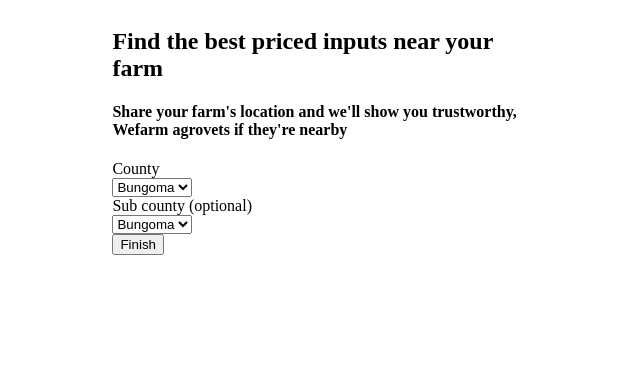
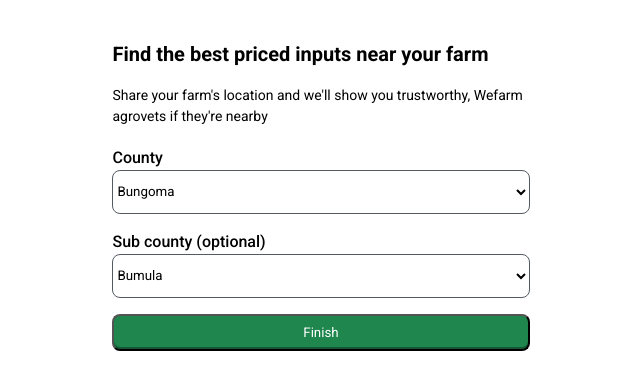
Before and after one commit to adedayojs/Wefarm, a plain HTML site: page connect.html in a window 1280 px wide. Shown: the whole page, without its empty margins (319-959 px from the left). Drawn offline with Linux system fonts and the light colour scheme.

Commit message:
Finsihed Second page

```diff
--- a/connect.css
+++ b/connect.css
@@ -1,11 +1,56 @@
-.form-section{
-    width: 100%;
+* {
+  font-family: Roboto;
+  font-style: normal;
+  text-align: left;
+  letter-spacing: 0em;
+}
+.form-section {
+  width: 100%;
+  padding: 1em;
+}
+.title {
+  font-size: 20px;
+  font-weight: 700;
+  line-height: 26px;
+}
+.title-2 {
+  font-family: Roboto;
+  font-size: 14px;
+  font-weight: 400;
+  line-height: 21px;
+}
+
+label {
+  font-size: 16px;
+  font-weight: 500;
+  line-height: 24px;
+}
+select {
+  width: 100%;
+  height: 44px;
+  border: 1px solid #545962;
+  box-sizing: border-box;
+  border-radius: 8px;
+  background: white;
+}
+.county-form button {
+  width: 100%;
+  padding: 8px 10px;
+  height: 37px;
+  background: #1f864e;
+  box-shadow: inset 0px -2px 0px rgba(0, 0, 0, 0.35);
+  border-radius: 8px;
+  text-align: center;
+  color: #fff;
+}
+.county-form section {
+  margin: 1em auto;
 }
 
 /* Responsiveness  */
 
 @media (min-width: 769px) {
-    .form-section{
-        width: 33%;
-    }
+  .form-section {
+    width: 33%;
   }
+}
--- a/connect.html
+++ b/connect.html
@@ -8,6 +8,9 @@
     <title>Join Wefarm: Where farmers succeed Together</title>
     <link rel="stylesheet" href="style.css" />
     <link rel="stylesheet" href="connect.css" />
+    <link
+        href='http://fonts.googleapis.com/css?family=Roboto:400,100,100italic,300,300italic,400italic,500,500italic,700,700italic,900italic,900'
+        rel='stylesheet' type='text/css'>
 </head>
 
 <body>
@@ -15,24 +18,27 @@
         <section class="form-section">
             <h1 class="title">Find the best priced inputs near your farm</h1>
 
-            <h4>
+            <h4 class="title-2">
                 Share your farm's location and we'll show you trustworthy, Wefarm
                 agrovets if they're nearby
             </h4>
 
-            <form class="phone-form form">
+            <form class="county-form form">
                 <section>
                     <label for="county"> County </label>
-                    <select id="county">
-                        <option>Bungoma</option>
-                        <option>Kericho</option>
+                    <select name="county" id="county">
+                        <option value="Bungoma">Bungoma</option>
+                        <option value="Kericho">Kericho</option>
                     </select>
                 </section>
                 <section>
                     <label for="subcounty"> Sub county (optional) </label>
-                    <select id="subcounty">
-                        <option>Bungoma</option>
-                        <option>Kericho</option>
+                    <select name="subcounty" id="subcounty">
+                        <option default>Bumula</option>
+                        <option value="Bumula">Bumula</option>
+                        <option value="Bungoma Central">Bungoma Central</option>
+                        <option value="Buret">Buret</option>
+                        <option value="Kericho East">Kericho East</option>
                     </select>
                 </section>
                 <section>
```
Also changed, not shown: index.html (+3 -0 lines).
